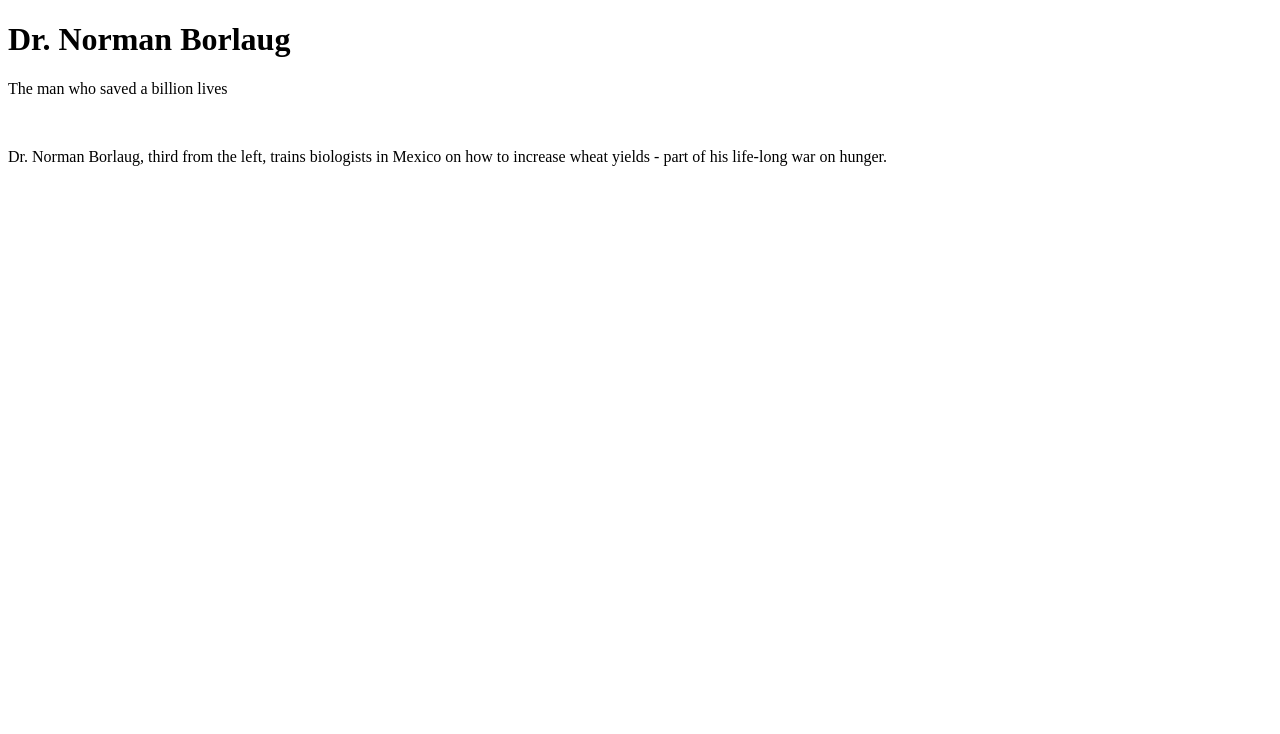
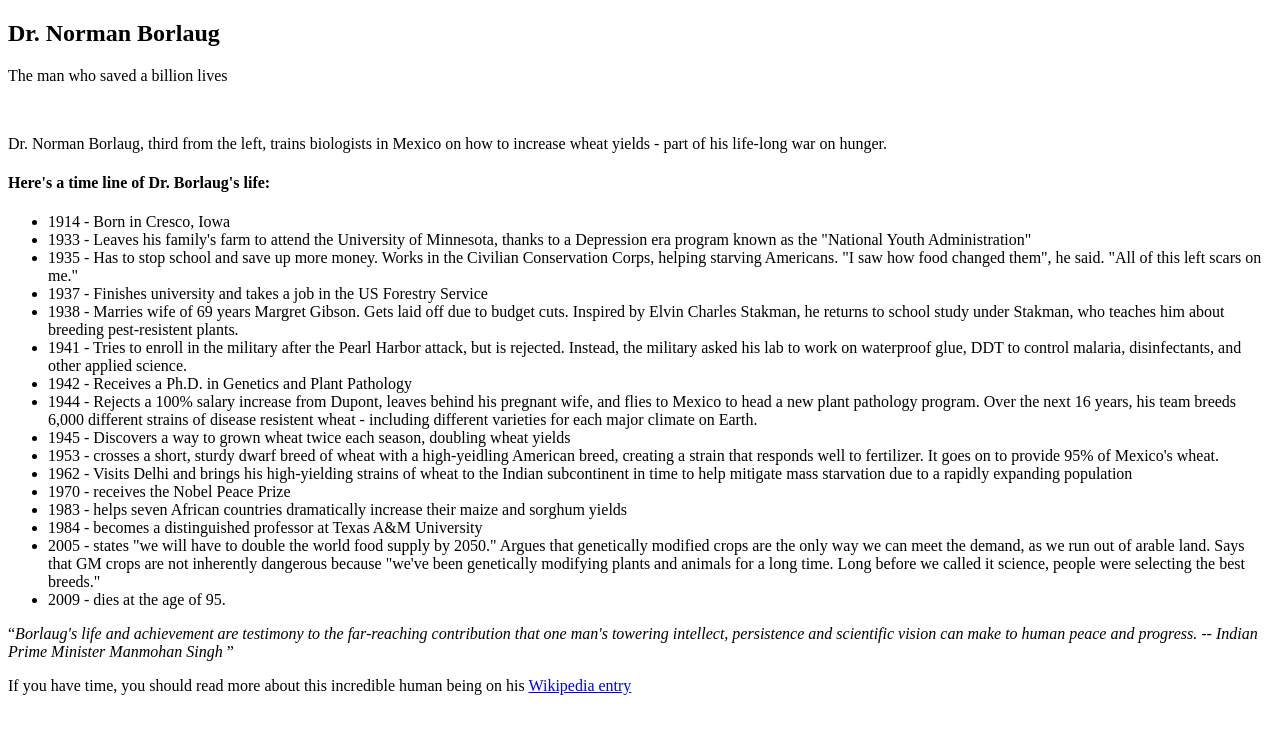
Before and after one commit to ksigei/tribute-page-sigei-amir, a plain HTML site: page index.html in a window 1280 px wide. Drawn offline with Linux system fonts and the light colour scheme.

Commit message:
some more html

```diff
--- a/index.html
+++ b/index.html
@@ -8,6 +8,8 @@
     <title>Tribute page</title>
 </head>
 <body>
+    <section id="main">
+
         <div id="title">
             <h1>Dr. Norman Borlaug</h1>
             <p>The man who saved a billion lives</p>
@@ -20,5 +22,36 @@
             </div>
         </div>
 
+        <div id ="tribute-info">
+                <h4>Here's a time line of Dr. Borlaug's life:</h4>
+                <ul>
+                   <li><span>1914 - </span>Born in Cresco, Iowa</li>
+                   <li><span>1933 - </span>Leaves his family's farm to attend the University of Minnesota, thanks to a Depression era program known as the "National Youth Administration"</li>
+                   <li><span>1935 - </span>Has to stop school and save up more money. Works in the Civilian Conservation Corps, helping starving Americans. "I saw how food changed them", he said. "All of this left scars on me."</li>
+                   <li><span>1937 - </span>Finishes university and takes a job in the US Forestry Service</li>
+                   <li><span>1938 - </span>Marries wife of 69 years Margret Gibson. Gets laid off due to budget cuts. Inspired by Elvin Charles Stakman, he returns to school study under Stakman, who teaches him about breeding pest-resistent plants.</li>
+                   <li><span>1941 - </span>Tries to enroll in the military after the Pearl Harbor attack, but is rejected. Instead, the military asked his lab to work on waterproof glue, DDT to control malaria, disinfectants, and other applied science.</li>
+                   <li><span>1942 - </span>Receives a Ph.D. in Genetics and Plant Pathology</li>
+                   <li><span>1944 - </span>Rejects a 100% salary increase from Dupont, leaves behind his pregnant wife, and flies to Mexico to head a new plant pathology program. Over the next 16 years, his team breeds 6,000 different strains of disease resistent wheat - including different varieties for each major climate on Earth.</li>
+                   <li><span>1945 - </span>Discovers a way to grown wheat twice each season, doubling wheat yields</li>
+                   <li><span>1953 - </span>crosses a short, sturdy dwarf breed of wheat with a high-yeidling American breed, creating a strain that responds well to fertilizer. It goes on to provide 95% of Mexico's wheat.</li>
+                   <li><span>1962 - </span>Visits Delhi and brings his high-yielding strains of wheat to the Indian subcontinent in time to help mitigate mass starvation due to a rapidly expanding population</li>
+                   <li><span>1970 - </span>receives the Nobel Peace Prize</li>
+                   <li><span>1983 - </span>helps seven African countries dramatically increase their maize and sorghum yields</li>
+                   <li><span>1984 - </span>becomes a distinguished professor at Texas A&M University</li>
+                   <li><span>2005 - </span>states "we will have to double the world food supply by 2050." Argues that genetically modified crops are the only way we can meet the demand, as we run out of arable land. Says that GM crops are not inherently dangerous because "we've been genetically modifying plants and animals for a long time. Long before we called it science, people were selecting the best breeds."</li>
+                   <li><span>2009 - </span>dies at the age of 95.</li>
+                </ul>
+
+                <p><q><i>Borlaug's life and achievement are testimony to the far-reaching contribution that one man's towering intellect, persistence and scientific vision can make to human peace and progress.
+
+                    -- Indian Prime Minister Manmohan Singh </i></q></p>
+
+
+                <p>If you have time, you should read more about this incredible human being on his <a href="https://en.wikipedia.org/wiki/Norman_Borlaug" id="tribute-link">Wikipedia entry</a>
+                </p>
+        </div>
+    </section>
+
 </body>
 </html>
```
Lines whose indentation alone changed are shown as unchanged.
